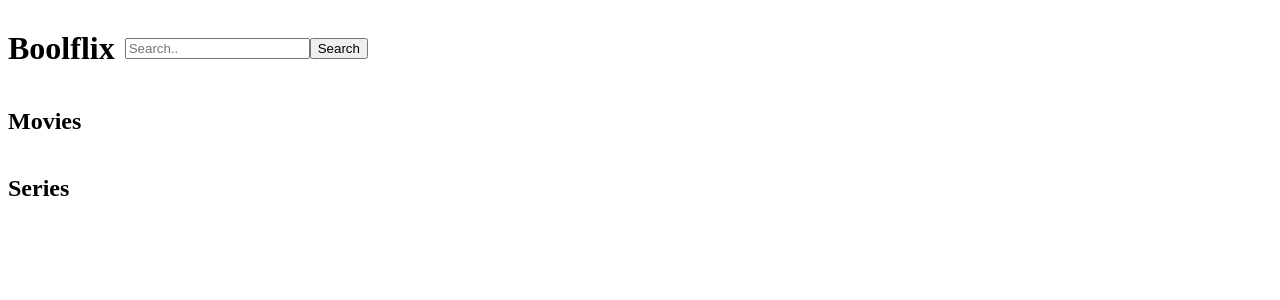
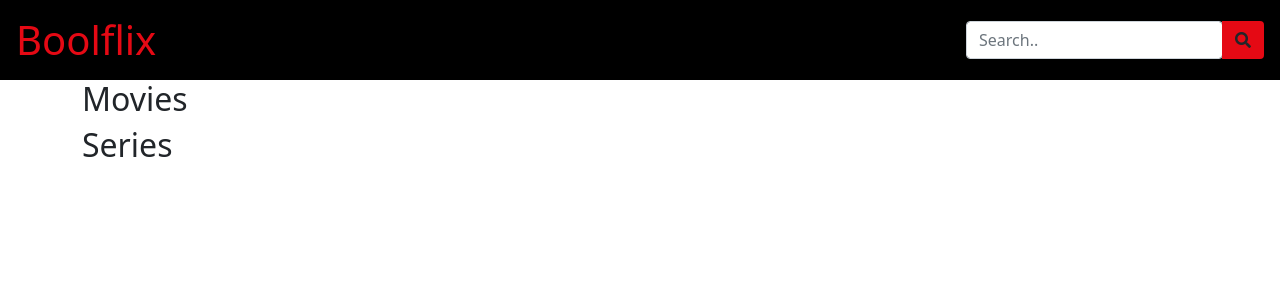
Before and after one commit to Kriska939/vue-boolflix, a Vue app: page / in a window 1280 px wide. Shown: the top 300 px of the page. Built offline with nearby package versions, Linux system fonts and the light colour scheme.

Commit message:
added header complete styling

```diff
--- a/public/index.html
+++ b/public/index.html
@@ -6,6 +6,8 @@
   <meta http-equiv="X-UA-Compatible" content="IE=edge">
   <meta name="viewport" content="width=device-width,initial-scale=1.0">
   <link rel="icon" href="<%= BASE_URL %>favicon.ico">
+  <link href="https://cdn.jsdelivr.net/npm/bootstrap@5.0.2/dist/css/bootstrap.min.css" rel="stylesheet"
+    integrity="sha384-EVSTQN3/azprG1Anm3QDgpJLIm9Nao0Yz1ztcQTwFspd3yD65VohhpuuCOmLASjC" crossorigin="anonymous">
   <link rel="stylesheet" href="https://cdnjs.cloudflare.com/ajax/libs/font-awesome/5.15.4/css/all.min.css"
     integrity="sha512-1ycn6IcaQQ40/MKBW2W4Rhis/DbILU74C1vSrLJxCq57o941Ym01SwNsOMqvEBFlcgUa6xLiPY/NS5R+E6ztJQ=="
     crossorigin="anonymous" referrerpolicy="no-referrer" />
--- a/src/App.vue
+++ b/src/App.vue
@@ -1,22 +1,26 @@
 <template>
   <div id="app">
-    <header>
-      <h1>Boolflix</h1>
-      <SearchBar @dataQuery="getDataQuery" />
+    <header class="d-flex justify-content-between align-items-center bg-black">
+      <h1 class="c-red ms-3">Boolflix</h1>
+      <SearchBar @dataQuery="getDataQuery" class="me-3" />
     </header>
     <main>
+      <section class="container">
         <h2>Movies</h2>
-      <div class="flex-container">
+        <div class="d-flex">
           <div class="movieList" v-for="item in searchedMovies" :key="item.id">
             <Card :item="item" />
           </div>
         </div>
+      </section>
+      <section class="container">
         <h2>Series</h2>
-      <div class="flex-container">
+        <div class="d-flex">
           <div class="seriesList" v-for="item in searchedSeries" :key="item.id">
             <Card :item="item" />
           </div>
         </div>
+      </section>
     </main>
   </div>
 </template>
@@ -70,18 +74,15 @@ export default {
 </script>
 
 <style lang="scss">
-header {
-  display: flex;
-  height: 80px;
+.bg-black {
+  background-color: black;
 }
 
+.c-red {
+  color: #e50914;
+}
 h1 {
   margin: 0;
   line-height: 80px;
 }
-
-.flex-container {
-  display: flex;
-  flex-wrap: wrap;
-}
 </style>
--- a/src/components/SearchBar.vue
+++ b/src/components/SearchBar.vue
@@ -1,12 +1,19 @@
 <template>
   <div class="search-container">
-    <input
-      type="text"
-      placeholder="Search.."
-      name="search"
-      v-model.trim="queryText"
-    />
-    <button @click="sendQuery">Search</button>
+    <div class="input-group">
+      <div class="form-outline">
+        <input
+          type="text"
+          id="form1"
+          class="form-control"
+          placeholder="Search.."
+          v-model.trim="queryText"
+        />
+      </div>
+      <button type="button" class="btn bg-red" @click="sendQuery">
+        <i class="fas fa-search"></i>
+      </button>
+    </div>
   </div>
 </template>
 
@@ -27,8 +34,7 @@ export default {
 </script>
 
 <style scoped lang="scss">
-.search-container {
-  line-height: 80px;
-  margin-left: 10px;
+.bg-red {
+  background-color: #e50914;
 }
 </style>
```
Also changed, not shown: 7 other files (tests, documents, lock files or other folders). Lines whose indentation alone changed are shown as unchanged.
